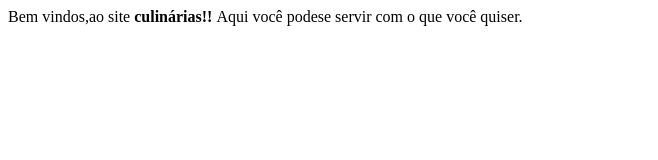
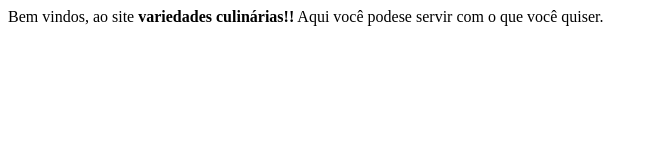
Before and after one commit to dudebs/Quinteto-Fant-stico, a plain HTML site: page index.html in a window 1280 px wide. Shown: the whole page, without its empty margins (0-658 px from the left). Drawn offline with Linux system fonts and the light colour scheme.

Commit message:
Update index.html

```diff
--- a/index.html
+++ b/index.html
@@ -1 +1 @@
-<html> Bem vindos,ao site <strong> culinárias!! </strong> Aqui você podese servir com o que você quiser. </html>
+<html> Bem vindos, ao site <strong>variedades culinárias!!</strong> Aqui você podese servir com o que você quiser. </html>
```
